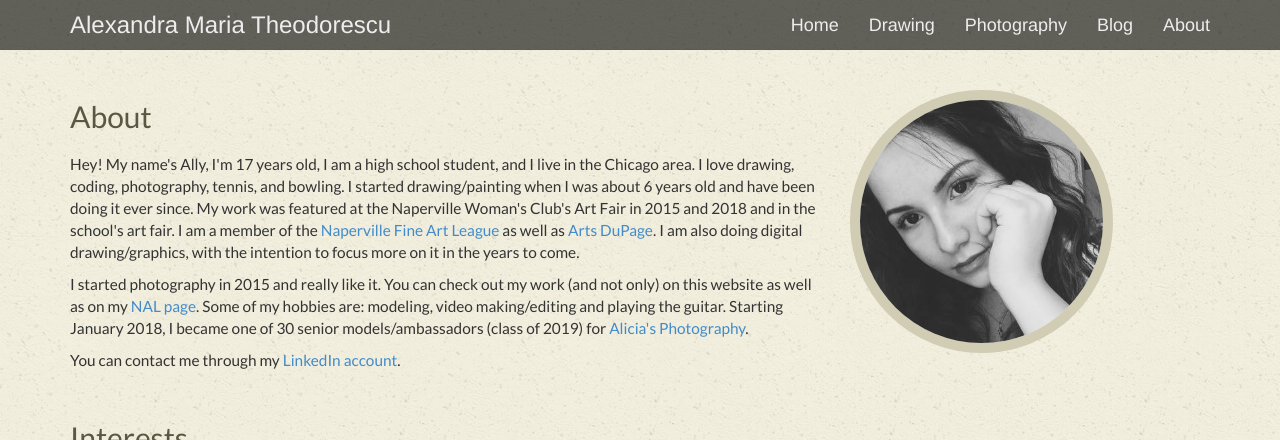
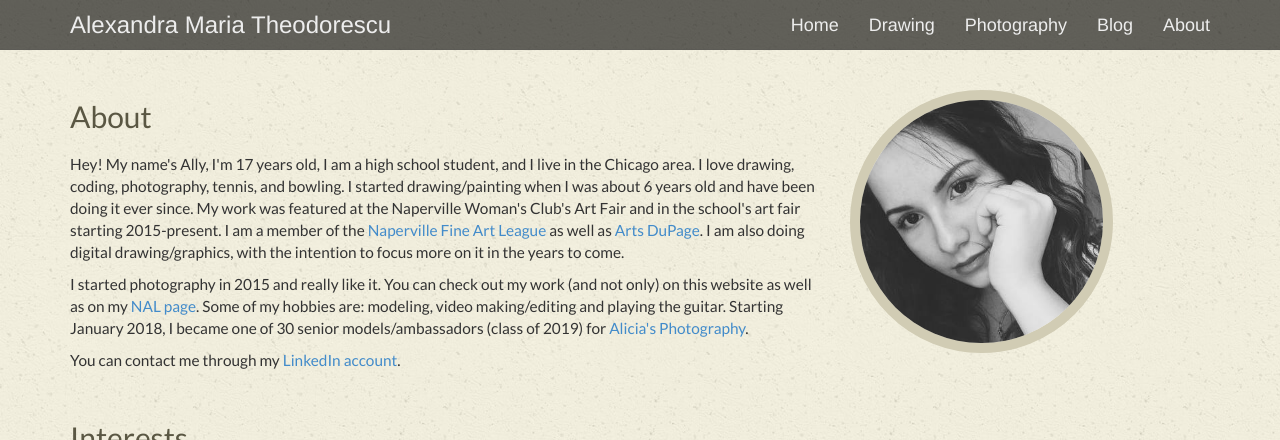
Before and after one commit to allyth/allyth, a Jekyll site: the page built from about.html, in a window 1280 px wide and 900 px high, cut to the strip 0-440 px from the top of the window. Built offline with Jekyll 4.4.1, drawn with Linux system fonts in a browser that asks for light colours; some web fonts are replaced.

Commit message:
about changes

```diff
--- a/about.html
+++ b/about.html
@@ -9,7 +9,7 @@ title: About
             <h2>About</h2>
 
             <div style="padding: 10px 0px;">
-                <p>Hey! My name's Ally, I'm 17 years old, I am a high school student, and I live in the Chicago area. I love drawing, coding, photography, tennis, and bowling. I started drawing/painting when I was about 6 years old and have been doing it ever since. My work was featured at the Naperville Woman's Club's Art Fair in 2015 and 2018 and in the school's art fair. I am a member of the <a href="http://www.napervilleartleague.com/nal-artists/alexandra-theodorescu/">Naperville Fine Art League</a> as well as <a href="http://www.artsdupage.org/">Arts DuPage</a>. I am also doing digital drawing/graphics, with the intention to focus more on it in the years to come.</p>
+                <p>Hey! My name's Ally, I'm 17 years old, I am a high school student, and I live in the Chicago area. I love drawing, coding, photography, tennis, and bowling. I started drawing/painting when I was about 6 years old and have been doing it ever since. My work was featured at the Naperville Woman's Club's Art Fair and in the school's art fair starting 2015-present. I am a member of the <a href="http://www.napervilleartleague.com/nal-artists/alexandra-theodorescu/">Naperville Fine Art League</a> as well as <a href="http://www.artsdupage.org/">Arts DuPage</a>. I am also doing digital drawing/graphics, with the intention to focus more on it in the years to come.</p>
                 <p>I started photography in 2015 and really like it. You can check out my work (and not only) on this website as well as on my <a href="http://www.napervilleartleague.com/nal-artists/alexandra-theodorescu/">NAL page</a>. Some of my hobbies are: modeling, video making/editing and playing the guitar. Starting January 2018, I became one of 30 senior models/ambassadors (class of 2019) for <a href="https://alicias.com/home/">Alicia's Photography</a>.</p>
                 <p>You can contact me through my <a href="http://www.linkedin.com/in/alexandra-theodorescu">LinkedIn account</a>.</p>
                 <!--<br>-->
```
